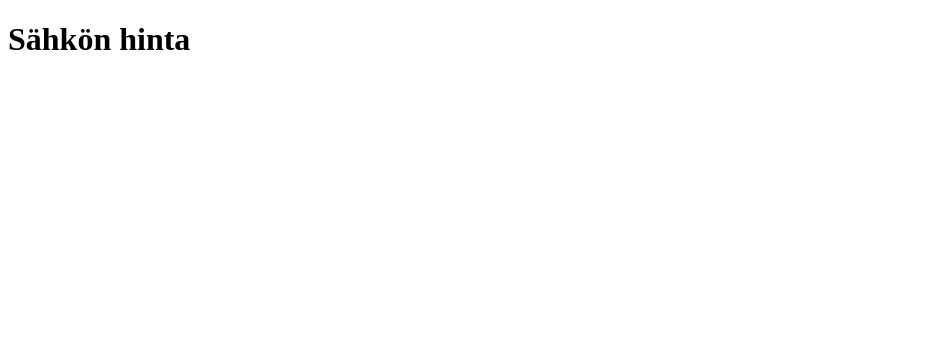
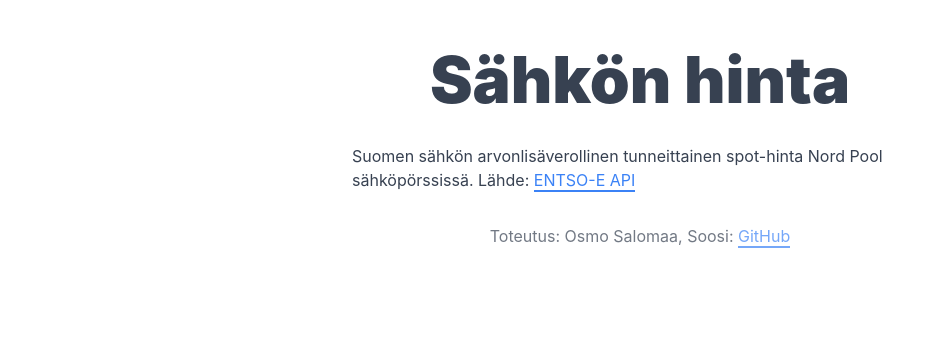
Before and after one commit to otsaloma/electricity-price-chart, a plain HTML site: page index.html in a window 1280 px wide. Shown: the whole page, without its empty margins (0-936 px from the left). Drawn offline with Linux system fonts and the light colour scheme.

Commit message:
Add basic styling

```diff
--- a/index.html
+++ b/index.html
@@ -3,7 +3,7 @@
   <head>
     <meta charset="utf-8">
     <meta name="viewport" content="width=device-width, initial-scale=1">
-    <meta name="description" content="Sähkön hinta">
+    <meta name="description" content="Suomen sähkön tunneittainen spot-hinta Nord Pool sähköpörssissä">
     <title>Sähkön hinta</title>
     <link rel="icon" href="favicon.svg?v=dev">
     <link rel="mask-icon" href="favicon-mask.svg?v=dev" color="#3b82f6">
@@ -11,7 +11,16 @@
     <link rel="stylesheet" href="style.css?v=dev">
   </head>
   <body>
-    <h1>Sähkön hinta</h1>
+    <main>
+      <h1>Sähkön hinta</h1>
+      <p>Suomen sähkön arvonlisäverollinen tunneittainen spot-hinta Nord Pool sähköpörssissä. Lähde:
+        <a href="https://transparency.entsoe.eu/content/static_content/Static%20content/web%20api/Guide.html">
+          ENTSO-E API</a></p>
+      <div id="chart"></div>
+    </main>
+    <footer>
+      <p>Toteutus: Osmo Salomaa, Soosi: <a href="https://github.com/otsaloma/electricity-price-chart">GitHub</a></p>
+    </footer>
     <script src="main.js?v=dev"></script>
   </body>
 </html>
--- a/style.css
+++ b/style.css
@@ -1 +1,52 @@
 /* -*- coding: utf-8-unix -*- */
+
+:root {
+  --color-background: white;
+  --color-link: #3b82f6;
+  --color-text: #374151;
+  --font-family-monospace: ui-monospace, "SF Mono", "Segoe UI Mono", "Cascadia Code", "Cascadia Mono", monospace;
+  --font-family-sans-serif: -apple-system, BlinkMacSystemFont, "Segoe UI", "Open Sans", "Noto Sans", sans-serif;
+  --font-size-main: 16px;
+}
+
+html {
+  font-family: var(--font-family-sans-serif);
+  font-size: var(--font-size-main);
+}
+
+body {
+  background-color: var(--color-background);
+  color: var(--color-text);
+  font-family: var(--font-family-sans-serif);
+  font-size: var(--font-size-main);
+  line-height: 24px;
+  margin: 0 auto;
+  max-width: 36rem;
+  padding: 1rem 1rem 5rem 1rem;
+  text-align: center;
+  text-rendering: optimizeLegibility;
+}
+
+h1 {
+  font-size: 4rem;
+  font-weight: 900;
+  line-height: 6rem;
+  margin: 1rem 0;
+}
+
+a {
+  border-bottom: 2px solid var(--color-link);
+  color: var(--color-link);
+  text-decoration: none;
+}
+
+p {
+  margin: 1rem 0;
+  text-align: left;
+}
+
+footer p {
+  margin-top: 2rem;
+  opacity: 0.7;
+  text-align: center;
+}
```
Also changed, not shown: 1 other file.
